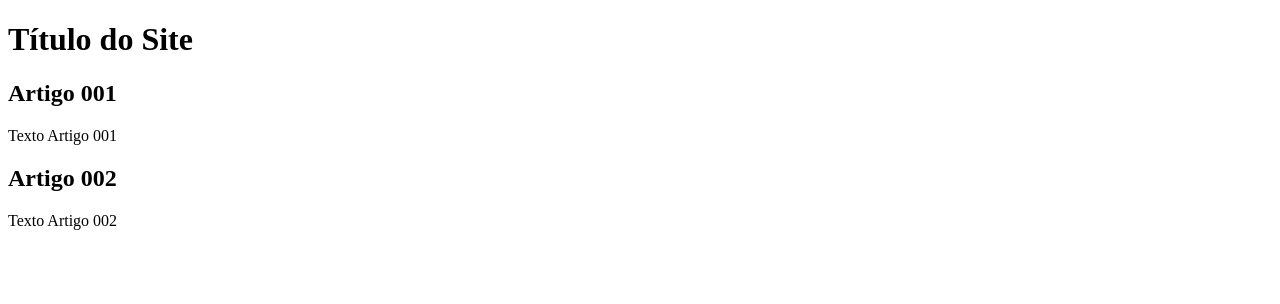
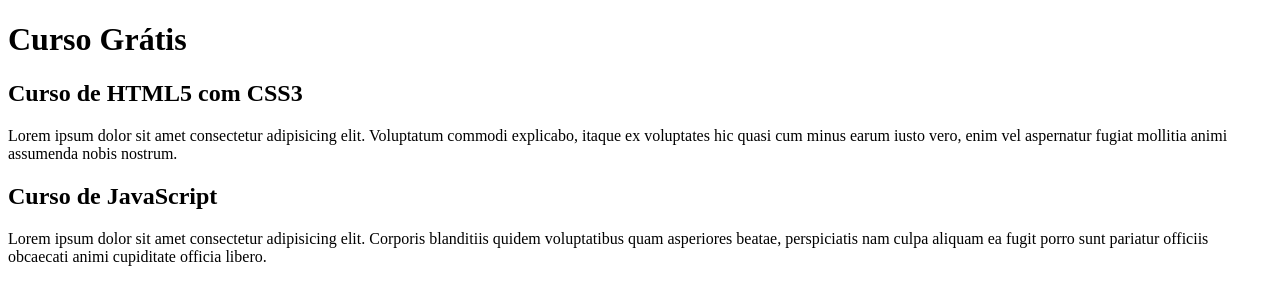
Before and after one commit to AntonioViniciusSousa/Projeto-Site, a plain HTML site: page index.html in a window 1280 px wide. Drawn offline with Linux system fonts and the light colour scheme.

Commit message:
comecei a escrever o conteúdo

```diff
--- a/index.html
+++ b/index.html
@@ -4,20 +4,20 @@
     <meta charset="UTF-8">
     <meta http-equiv="X-UA-Compatible" content="IE=edge">
     <meta name="viewport" content="width=device-width, initial-scale=1.0">
-    <title>Título do Site</title>
+    <title></title>
 </head>
 <body>
     <main>
         <header>
-             <h1>Título do Site</h1>
+             <h1>Curso Grátis</h1>
         </header>
         <article>
-            <h2>Artigo 001</h2>
-            <p>Texto Artigo 001</p>
+            <h2>Curso de HTML5 com CSS3</h2>
+            <p>Lorem ipsum dolor sit amet consectetur adipisicing elit. Voluptatum commodi explicabo, itaque ex voluptates hic quasi cum minus earum iusto vero, enim vel aspernatur fugiat mollitia animi assumenda nobis nostrum.</p>
         </article>
         <article>
-            <h2>Artigo 002</h2>
-            <p>Texto Artigo 002</p>
+            <h2>Curso de  JavaScript</h2>
+            <p>Lorem ipsum dolor sit amet consectetur adipisicing elit. Corporis blanditiis quidem voluptatibus quam asperiores beatae, perspiciatis nam culpa aliquam ea fugit porro sunt pariatur officiis obcaecati animi cupiditate officia libero.</p>
         </article>
     </main>
 </body>
```
